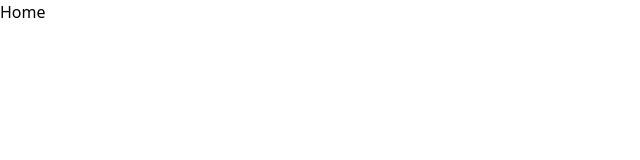
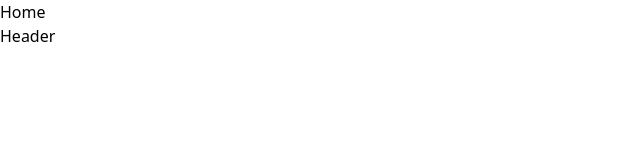
Before and after one commit to Barshonwebdev/Job-Club, a React (Vite) app: page / in a window 1280 px wide. Shown: the top 160 px of the page, without its empty margins (0-640 px from the left). Built offline with nearby package versions, Linux system fonts and the light colour scheme.

Commit message:
initial routes of stats page, applied jobs page and header page route created

```diff
--- a/src/Layout/Home.jsx
+++ b/src/components/Applied/Applied.jsx
@@ -1,11 +1,11 @@
 import React from 'react';
 
-const Home = () => {
+const Applied = () => {
     return (
         <div>
-            <p>Home</p>
+            <p>applied</p>
         </div>
     );
 };
 
-export default Home;
+export default Applied;
--- /dev/null
+++ b/src/components/Home/Home.jsx
@@ -0,0 +1,15 @@
+import React from 'react';
+import Header from '../Header/Header';
+import { Outlet } from 'react-router-dom';
+
+const Home = () => {
+    return (
+        <div>
+            <p>Home</p>
+            <Header></Header>
+            <Outlet></Outlet>
+        </div>
+    );
+};
+
+export default Home;
--- /dev/null
+++ b/src/components/Statistics/Statistics.jsx
@@ -0,0 +1,11 @@
+import React from 'react';
+
+const Statistics = () => {
+    return (
+        <div>
+            <p>stat</p>
+        </div>
+    );
+};
+
+export default Statistics;
--- a/src/main.jsx
+++ b/src/main.jsx
@@ -3,14 +3,31 @@ import ReactDOM from 'react-dom/client'
 import App from './App.jsx'
 import './index.css'
 import { createBrowserRouter, RouterProvider } from "react-router-dom";
-import Home from './Layout/Home.jsx';
-import Errorpage from './404/Errorpage.jsx';
+import Statistics from './components/Statistics/Statistics.jsx';
+import Errorpage from './components/404/Errorpage.jsx';
+import Home from './components/Home/Home.jsx';
+import Applied from './components/Applied/Applied.jsx';
+
 
 const router= createBrowserRouter([
   {
     path: '/',
     element: <Home></Home>,
-    errorElement: <Errorpage></Errorpage>
+    errorElement: <Errorpage></Errorpage>,
+    children:[
+      {
+        path:'/home',
+        element: <Home></Home>
+      },
+      {
+        path:'/stat',
+        element: <Statistics></Statistics>
+      },
+      {
+        path:'/applied',
+        element: <Applied></Applied>
+      }
+    ]
 
   }
 ]);
```
Also changed, not shown: src/components/404/Errorpage.jsx (renamed from src/404/Errorpage.jsx), src/components/Header/Header.jsx (renamed from src/Header/Header.jsx).
